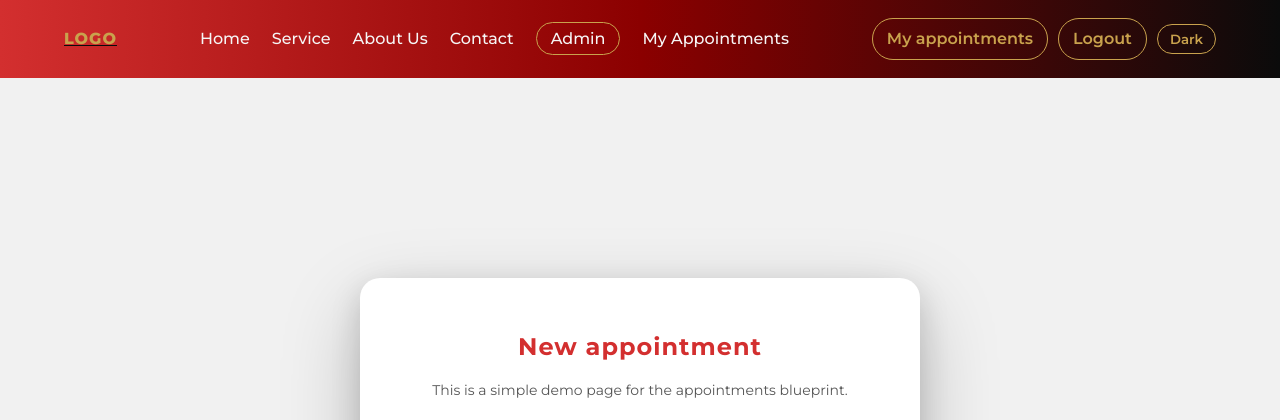
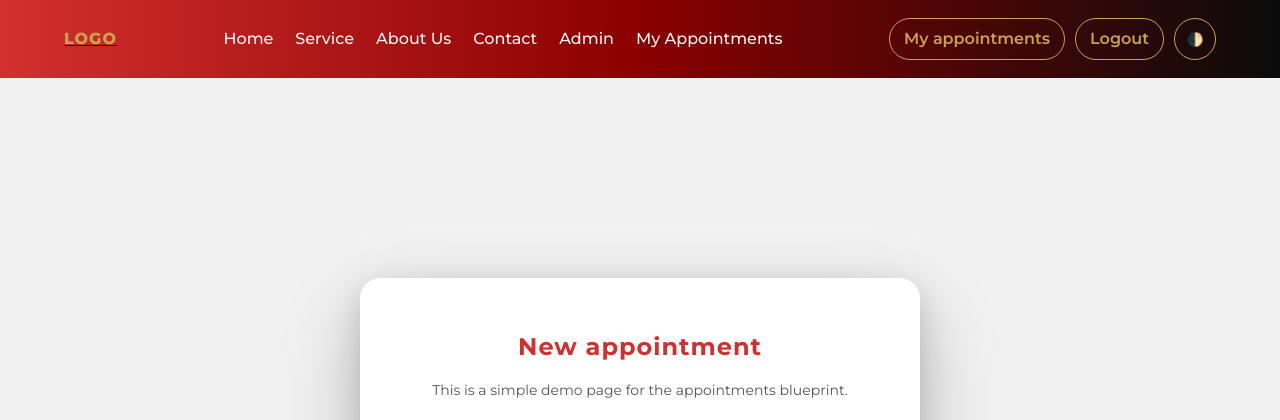
Before and after one commit to RealTimGFM/ScheduleBooker, a Flask app: page /appointments/new in a window 1280 px wide. Shown: the top 420 px of the page. Run offline with Flask 3, Linux system fonts and the light colour scheme; the visitor is signed in with stand-in values (Sample User, id 1); data that the repository does not hold is empty.

Commit message:
update css

```diff
--- a/schedulebooker/static/css/site.css
+++ b/schedulebooker/static/css/site.css
@@ -668,3 +668,13 @@ th {
   font-size: 14px;
   color: #aaa;
 }
+
+.theme-toggle.icon-only {
+  width: 42px;
+  height: 42px;
+  padding: 0;
+  display: inline-flex;
+  align-items: center;
+  justify-content: center;
+  border-radius: 999px;
+}
--- a/schedulebooker/templates/base.html
+++ b/schedulebooker/templates/base.html
@@ -29,12 +29,36 @@
         </span>
       </a>
 
+      {% if session.get("admin_user_id") %}
+      <!-- ADMIN NAV -->
+      <ul class="nav-menu">
+        <li><a href="/admin/services">Services</a></li>
+        <li><a href="/admin/barbers">Barber</a></li>
+        <li><a href="{{ url_for('admin.day') }}">Calendar</a></li>
+      </ul>
+
+      <div class="nav-auth">
+        <a class="nav-link" href="{{ url_for('admin.logout') }}">Admin logout</a>
+
+        <button class="theme-toggle icon-only" id="theme-toggle" type="button" aria-label="Toggle theme"
+          title="Toggle theme">
+          🌓
+        </button>
+      </div>
+
+
+      {% else %}
+      <!-- CUSTOMER NAV -->
       <ul class="nav-menu">
         <li><a href="{{ url_for('public.services') }}">Home</a></li>
         <li><a href="{{ url_for('public.services') }}#services">Service</a></li>
+
+        <!-- Keep your working URLs (no BuildError risk) -->
         <li><a href="/about">About Us</a></li>
         <li><a href="/contact">Contact</a></li>
-        <li><a class="nav-link" href="{{ url_for('admin.home') }}">Admin</a></li>
+
+        <!-- Admin now shares exact same structure/CSS as the other nav items -->
+        <li><a href="{{ url_for('admin.home') }}">Admin</a></li>
 
         {% if session.get("user_id") %}
         <li><a href="{{ url_for('appointments.list_appointments') }}">My Appointments</a></li>
@@ -42,21 +66,20 @@
       </ul>
 
       <div class="nav-auth">
-        {% if session.get("admin_user_id") %}
-        <a class="nav-link" href="{{ url_for('admin.logout') }}">Admin logout</a>
-
-        {% elif session.get("user_id") %}
+        {% if session.get("user_id") %}
         <a class="nav-link" href="{{ url_for('appointments.list_appointments') }}">My appointments</a>
         <a class="nav-link" href="{{ url_for('auth.logout') }}">Logout</a>
-
         {% else %}
         <a class="nav-link" href="{{ url_for('auth.signup') }}">Sign up</a>
         <a class="nav-link" href="{{ url_for('auth.login') }}">Login</a>
         {% endif %}
 
-        <button class="theme-toggle" id="theme-toggle" aria-label="Toggle theme">🌓</button>
+        <button class="theme-toggle icon-only" id="theme-toggle" type="button" aria-label="Toggle theme"
+          title="Toggle theme">
+          🌓
+        </button>
       </div>
-
+      {% endif %}
     </div>
   </nav>
 
@@ -88,7 +111,7 @@
   </footer>
 
   <script>
-    // Theme toggle (persists in localStorage)
+    // Theme toggle (persists in localStorage) - icon only
     (function () {
       const key = "sb_theme";
       const saved = localStorage.getItem(key);
@@ -97,25 +120,21 @@
       const btn = document.getElementById("theme-toggle");
       if (!btn) return;
 
-      function updateLabel() {
-        const isDark = document.body.getAttribute("data-theme") === "dark";
-        btn.textContent = isDark ? "Light" : "Dark";
-      }
-      updateLabel();
-
       btn.addEventListener("click", function () {
         const isDark = document.body.getAttribute("data-theme") === "dark";
         if (isDark) {
           document.body.removeAttribute("data-theme");
           localStorage.setItem(key, "light");
+          btn.setAttribute("title", "Switch to dark mode");
         } else {
           document.body.setAttribute("data-theme", "dark");
           localStorage.setItem(key, "dark");
+          btn.setAttribute("title", "Switch to light mode");
         }
-        updateLabel();
       });
     })();
   </script>
+
 
   {% block scripts %}{% endblock %}
 </body>
```
